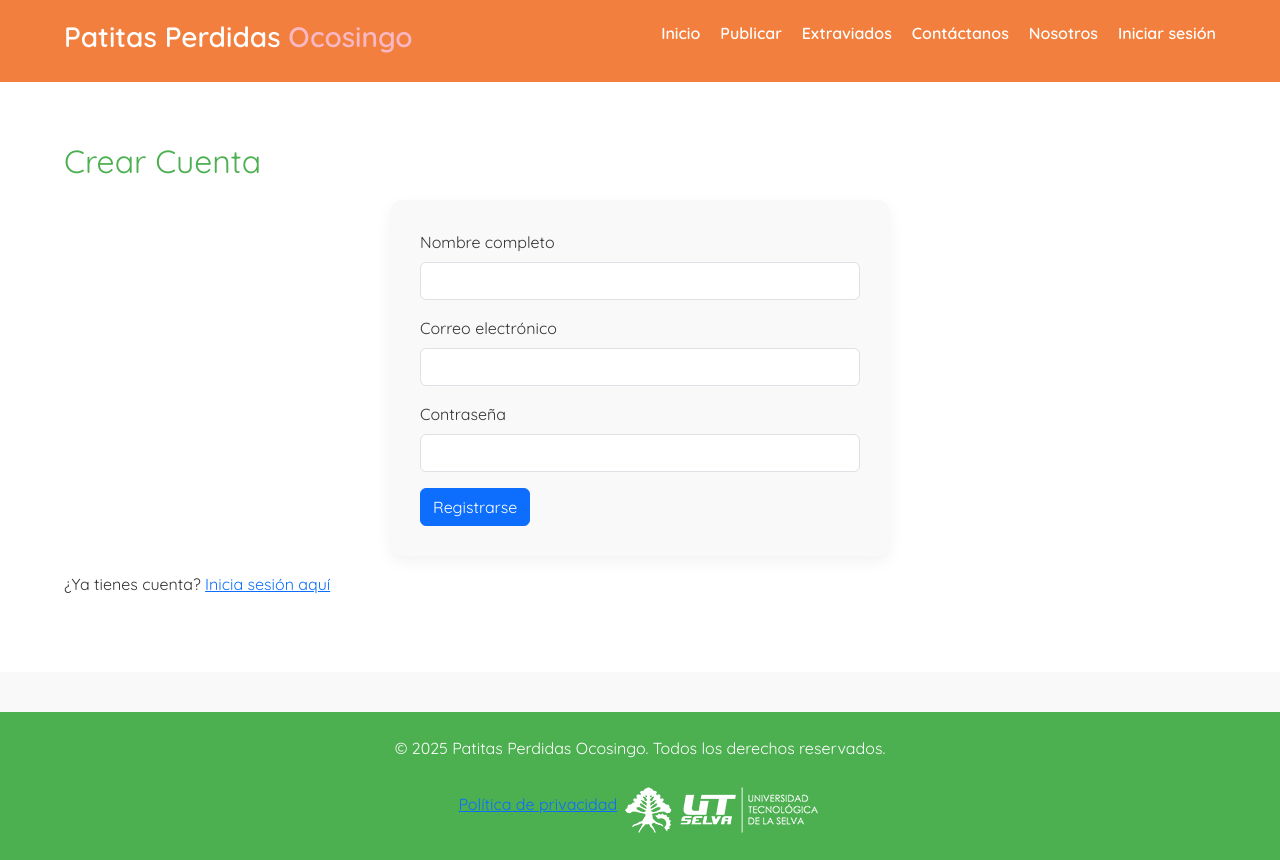
After one commit to VoidedRumble66/HuellitasPerdidasOcosingo, a PHP site: page /registro.php in a window 1280 px wide. The commit adds this page. Run offline with PHP 8.4, Linux system fonts and the light colour scheme.

Commit message:
Implementa paginas de inicio de sesión y registro

```diff
--- a/css/estilo.css
+++ b/css/estilo.css
@@ -482,3 +482,20 @@ select:focus {
   object-fit: contain;     /* Ajusta entera dentro del contenedor */
   display: block;
 }
+
+/* ============================
+   FORMULARIOS DE AUTENTICACIÓN
+=============================== */
+.seccion-login, .seccion-registro {
+  padding: 60px 0;
+  background-color: #fff;
+}
+
+.formulario-login, .formulario-registro {
+  max-width: 500px;
+  margin: auto;
+  padding: 30px;
+  background-color: #F9F9F9;
+  border-radius: 12px;
+  box-shadow: 0 6px 15px rgba(0,0,0,0.05);
+}
--- a/index.php
+++ b/index.php
@@ -94,10 +94,6 @@ include 'php/menu.php';
 <!-- Script para mostrar modal y controlar slider -->
 <script>
   document.addEventListener('DOMContentLoaded', function() {
-    // Iniciar modal de login
-    var modalLogin = new bootstrap.Modal(document.getElementById('modalLogin'));
-    modalLogin.show();
-
     // Slider a componer
     let indice = 0;
     const diapositivas = Array.from(document.querySelectorAll('.diapositiva'));
--- /dev/null
+++ b/php/cerrar_sesion.php
@@ -0,0 +1,5 @@
+<?php
+session_start();
+session_unset();
+session_destroy();
+header('Location: ../index.php');
--- a/php/head.php
+++ b/php/head.php
@@ -10,8 +10,8 @@
   <!-- Google Fonts -->
   <link href="https://fonts.googleapis.com/css2?family=Quicksand:wght@400;600&display=swap" rel="stylesheet">
   <!-- Bootstrap CSS -->
-  <link rel="stylesheet" href="../css/bootstrap.min.css">
+  <link rel="stylesheet" href="css/bootstrap.min.css">
   <!-- Tu estilo único -->
-  <link rel="stylesheet" href="../css/estilo.css">
+  <link rel="stylesheet" href="css/estilo.css">
 </head>
 <body>
--- a/php/menu.php
+++ b/php/menu.php
@@ -1,16 +1,22 @@
 <?php
 // php/menu.php — navegación principal
+session_start();
 ?>
 <header class="encabezado">
   <div class="contenedor navegacion">
     <h1 class="logo">Patitas Perdidas <span>Ocosingo</span></h1>
     <nav>
       <ul class="lista-navegacion">
-        <li><a href="../index.php" class="enlace-navegacion">Inicio</a></li>
-        <li><a href="../publicar.php" class="enlace-navegacion">Publicar</a></li>
-        <li><a href="../extraviados.php" class="enlace-navegacion">Extraviados</a></li>
-        <li><a href="../contacto.php" class="enlace-navegacion">Contáctanos</a></li>
-        <li><a href="../nosotros.php" class="enlace-navegacion">Nosotros</a></li>
+        <li><a href="index.php" class="enlace-navegacion">Inicio</a></li>
+        <li><a href="publicar.php" class="enlace-navegacion">Publicar</a></li>
+        <li><a href="extraviados.php" class="enlace-navegacion">Extraviados</a></li>
+        <li><a href="contacto.php" class="enlace-navegacion">Contáctanos</a></li>
+        <li><a href="nosotros.php" class="enlace-navegacion">Nosotros</a></li>
+        <?php if(isset($_SESSION['usuario_id'])): ?>
+          <li><a href="php/cerrar_sesion.php" class="enlace-navegacion">Cerrar sesión</a></li>
+        <?php else: ?>
+          <li><a href="login.php" class="enlace-navegacion">Iniciar sesión</a></li>
+        <?php endif; ?>
       </ul>
     </nav>
   </div>
--- /dev/null
+++ b/registro.php
@@ -0,0 +1,35 @@
+<?php
+session_start();
+if (isset($_SESSION['usuario_id'])) {
+    header('Location: index.php');
+    exit;
+}
+$tituloPagina = 'Registro';
+include 'php/head.php';
+include 'php/menu.php';
+?>
+<section class="seccion-registro">
+  <div class="contenedor">
+    <h2 class="titulo-seccion animar-entrada">Crear Cuenta</h2>
+    <?php if (!empty($_SESSION['flash'])): ?>
+      <div class="alert alert-danger"><?= $_SESSION['flash']; ?></div>
+      <?php unset($_SESSION['flash']); endif; ?>
+    <form action="php/procesar_registro.php" method="post" class="formulario-registro animar-entrada">
+      <div class="mb-3">
+        <label for="nombre" class="form-label">Nombre completo</label>
+        <input type="text" name="nombre" id="nombre" required class="form-control">
+      </div>
+      <div class="mb-3">
+        <label for="email" class="form-label">Correo electrónico</label>
+        <input type="email" name="email" id="email" required class="form-control">
+      </div>
+      <div class="mb-3">
+        <label for="password" class="form-label">Contraseña</label>
+        <input type="password" name="password" id="password" required class="form-control">
+      </div>
+      <button type="submit" class="btn btn-primary">Registrarse</button>
+    </form>
+    <p class="mt-3">¿Ya tienes cuenta? <a href="login.php">Inicia sesión aquí</a></p>
+  </div>
+</section>
+<?php include 'php/footer.php'; ?>
```
Also changed, not shown: login.php (added, +31 -0 lines), php/conexion.php (+6 -7 lines), php/procesar_login.php (added, +22 -0 lines), php/procesar_registro.php (added, +24 -0 lines).
